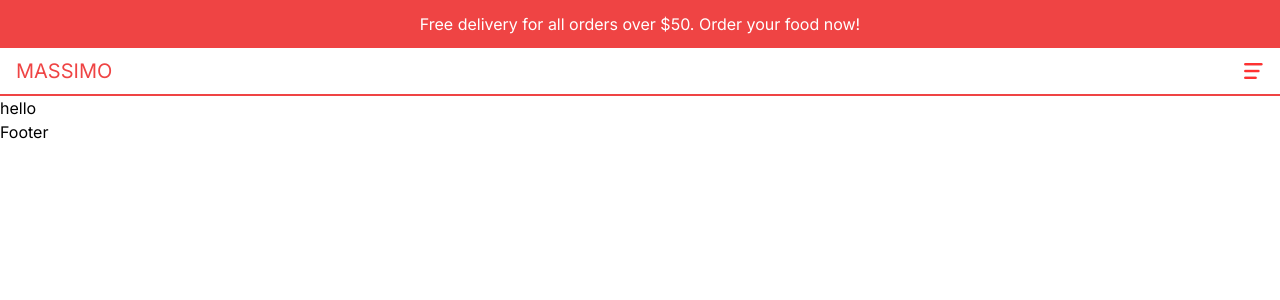
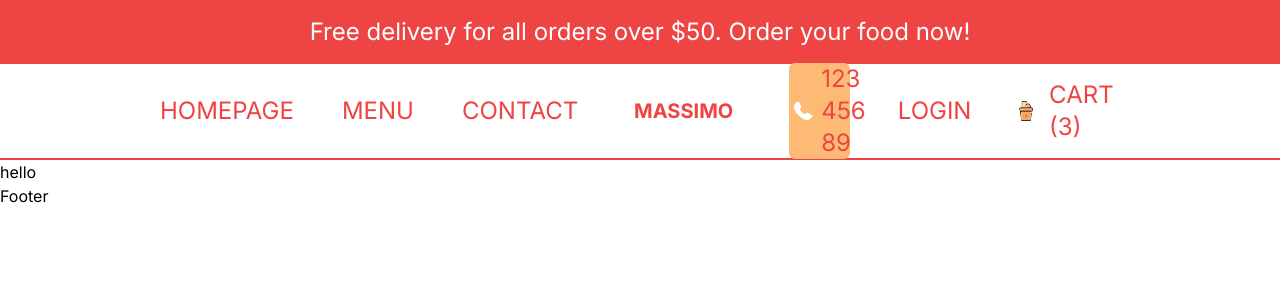
Before and after one commit to Op-Pautu/Delivery-App, a Next.js app: page / in a window 1280 px wide. Shown: the top 300 px of the page. Built offline with nearby package versions, Linux system fonts and the light colour scheme.

Commit message:
Finish styling menu and navbar

```diff
--- a/src/app/components/CartIcon.tsx
+++ b/src/app/components/CartIcon.tsx
@@ -5,7 +5,7 @@ import React from 'react'
 const CartIcon = () => {
   return (
     <Link href='/cart' className='flex items-center gap-4'>
-        <div className='relative w-8 h-8'>
+        <div className='relative w-8 h-8 md:w-5 md:h-5'>
             <Image src="/cart.png" alt='' fill/>
         </div>
         <span>
--- a/src/app/components/Navbar.tsx
+++ b/src/app/components/Navbar.tsx
@@ -1,19 +1,39 @@
 import React from 'react'
 import Menu from './Menu'
 import Link from 'next/link'
+import CartIcon from './CartIcon'
+import Image from 'next/image'
 
 const Navbar = () => {
+  const user = false
   return (
-    <div className='h-12 text-red-500 p-4 flex items-center justify-between border-b-2 border-b-red-500 uppercase'>
+    <div className='h-12 text-red-500 p-4 flex items-center justify-between border-b-2 border-b-red-500 uppercase md:h-24 md:text-2xl lg:px-20 xl:px-40'>
+       {/* LEFT LINKS */}
+      <div className="hidden md:flex gap-4 flex-1 lg:gap-12">
+        <Link href="/">Homepage</Link>
+        <Link href="/menu">Menu</Link>
+        <Link href="/">Contact</Link>
+      </div>
       {/* LOGO */}
-      <div className='text-xl'>
+      <div className='text-xl flex-1 md:font-bold md:text-center'>
         <Link href='/'>
           Massimo
         </Link>
       </div>
       {/* MOBILE MENU */}
-      <div>
+      <div className='md:hidden'>
         <Menu/>
+      </div>
+      {/* RIGHT LINKS */}
+      <div className="hidden md:flex gap-4 items-center flex-1 justify-end lg:gap-12">
+        <div className='flex items-center gap-2 cursor-pointer bg-orange-300 px-1 rounded-md md:absolute top-3 right-2 lg:static'>
+          <Image src="/phone.png" alt='' width={20} height={20}/>
+          <span>123 456 89 </span>
+        </div>
+        {!user ? <Link href="/login">Login</Link> :
+        <Link href="/orders">Orders</Link>
+       }
+       <CartIcon/>
       </div>
     </div>
   )
--- a/src/app/components/Notification.tsx
+++ b/src/app/components/Notification.tsx
@@ -2,7 +2,7 @@ import React from 'react'
 
 const Notification = () => {
   return (
-    <div className='h-12 bg-red-500 text-white px-4 flex items-center justify-center text-center text-sm md:text-base cursor-pointer'>
+    <div className='h-12 bg-red-500 text-white px-4 flex items-center justify-center text-center text-sm md:text-base cursor-pointer lg:text-2xl lg:py-8'>
       Free delivery for all orders over $50. Order your food now!</div>
   )
 }
```
